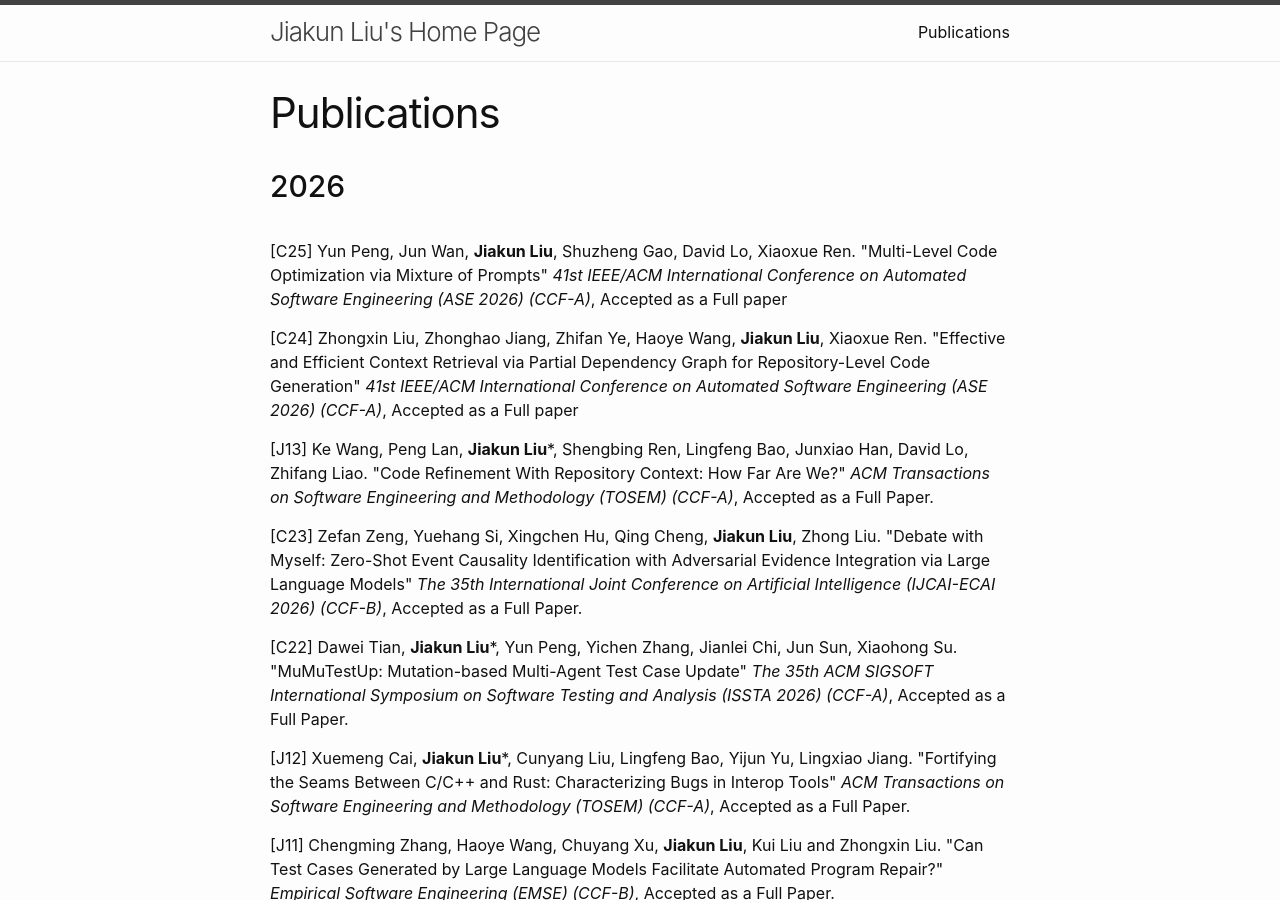
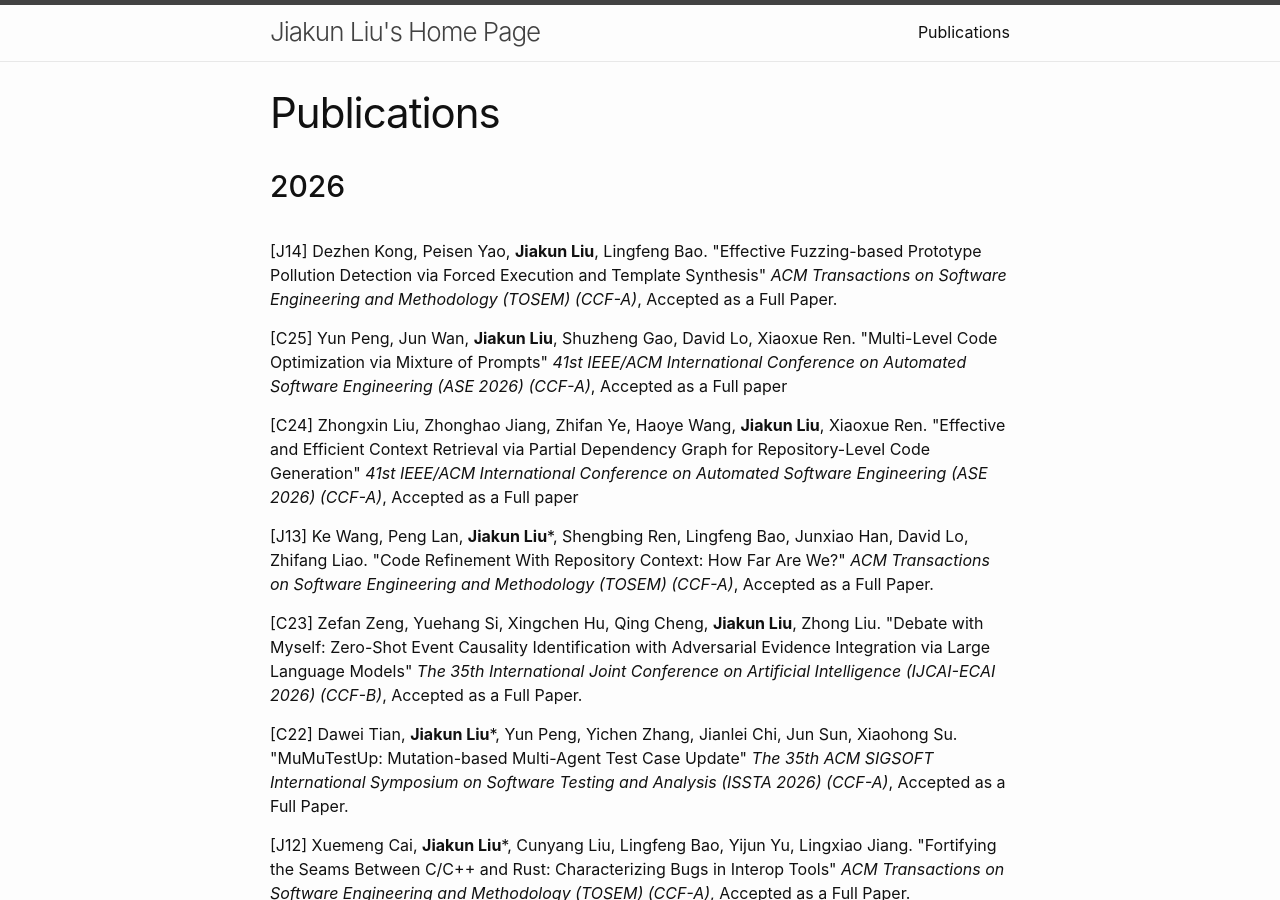
Before and after one commit to jiakun-liu/jiakun-liu.github.io, a Jekyll site: the page built from papers.md, in a window 1280 px wide and 900 px high. Built offline with Jekyll 4.4.1, drawn with Linux system fonts in a browser that asks for light colours.

Commit message:
add Dezhen's TOSEM

```diff
--- a/_data/papers.json
+++ b/_data/papers.json
@@ -1,5 +1,12 @@
 {
     "2026": [
+        {
+            "idx": "J14",
+            "title": "Effective Fuzzing-based Prototype Pollution Detection via Forced Execution and Template Synthesis",
+            "authors": "Dezhen Kong, Peisen Yao, <b>Jiakun Liu</b>, Lingfeng Bao",
+            "venue": "ACM Transactions on Software Engineering and Methodology (TOSEM) (CCF-A)",
+            "status": "Accepted as a Full Paper."
+        },
         {
             "idx": "C25",
             "title": "Multi-Level Code Optimization via Mixture of Prompts",
```
